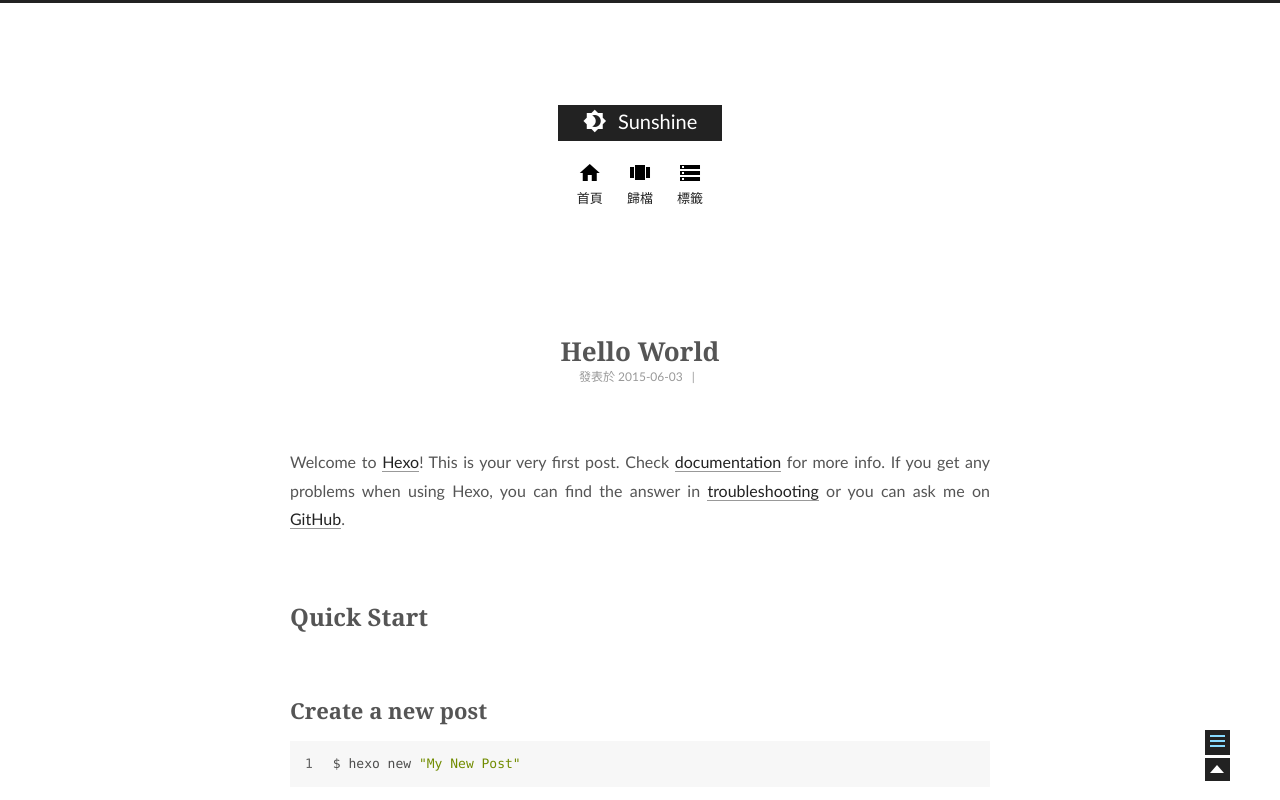
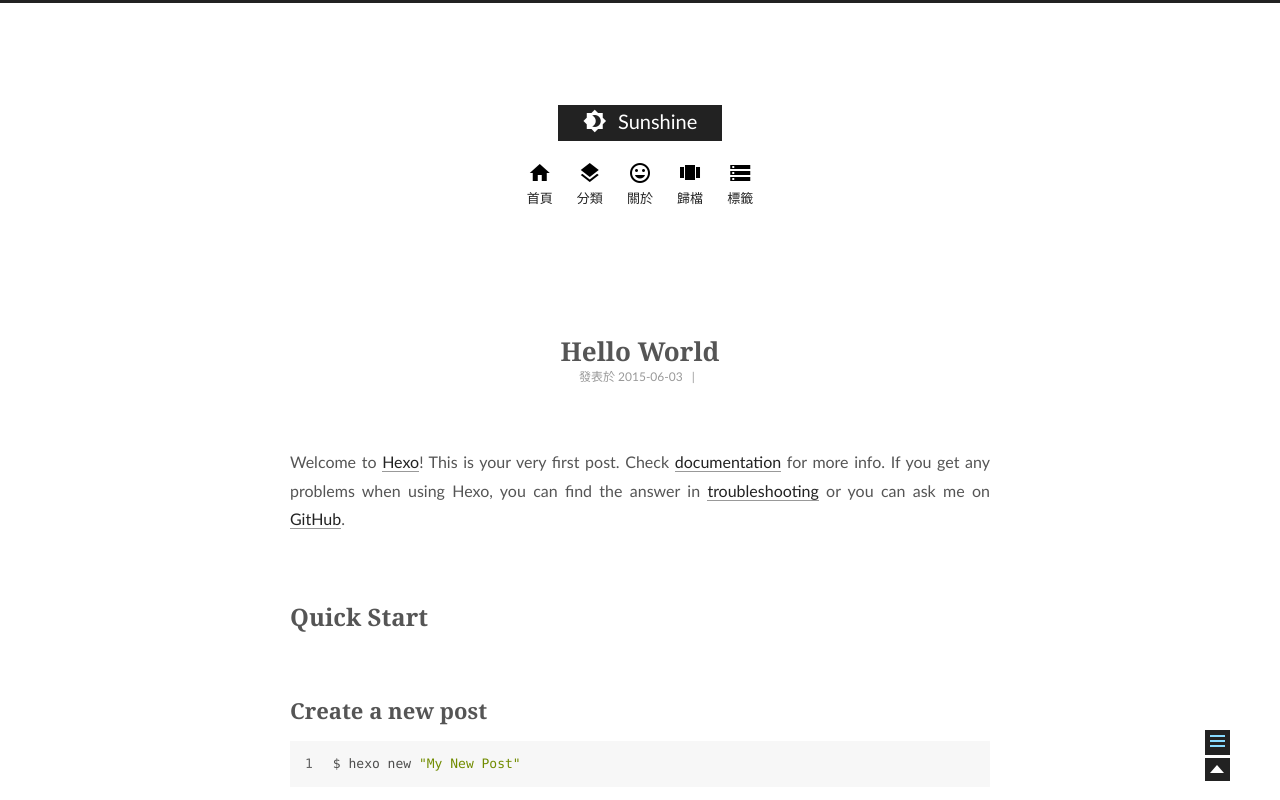
Before and after one commit to gaobb/gaobb.github.io, a plain HTML site: page 2015/06/03/hello-world/index.html in a window 1280 px wide. Shown: the top 800 px of the page. Drawn offline with Linux system fonts and the light colour scheme; a script that the page names is missing.

Commit message:
Site updated: 2015-06-04 12:10:21

```diff
--- a/2015/06/03/hello-world/index.html
+++ b/2015/06/03/hello-world/index.html
@@ -85,6 +85,22 @@
         <a href="/">
           <i class="menu-item-icon icon-home"></i> <br />
           首頁
+        </a>
+      </li>
+
+
+      <li class="menu-item menu-item-categories">
+        <a href="/categories">
+          <i class="menu-item-icon icon-categories"></i> <br />
+          分類
+        </a>
+      </li>
+
+
+      <li class="menu-item menu-item-about">
+        <a href="/about">
+          <i class="menu-item-icon icon-about"></i> <br />
+          關於
         </a>
       </li>
 
@@ -241,10 +257,10 @@
           </div>
 
           <div class="site-state-item site-state-categories">
-
+            <a href="/categories">
               <span class="site-state-item-count">0</span>
               <span class="site-state-item-name">分類</span>
-
+              </a>
           </div>
 
           <div class="site-state-item site-state-tags">
```
Also changed, not shown: archives/2015/06/index.html (+18 -2 lines), archives/2015/index.html (+18 -2 lines), archives/index.html (+18 -2 lines), index.html (+18 -2 lines).
